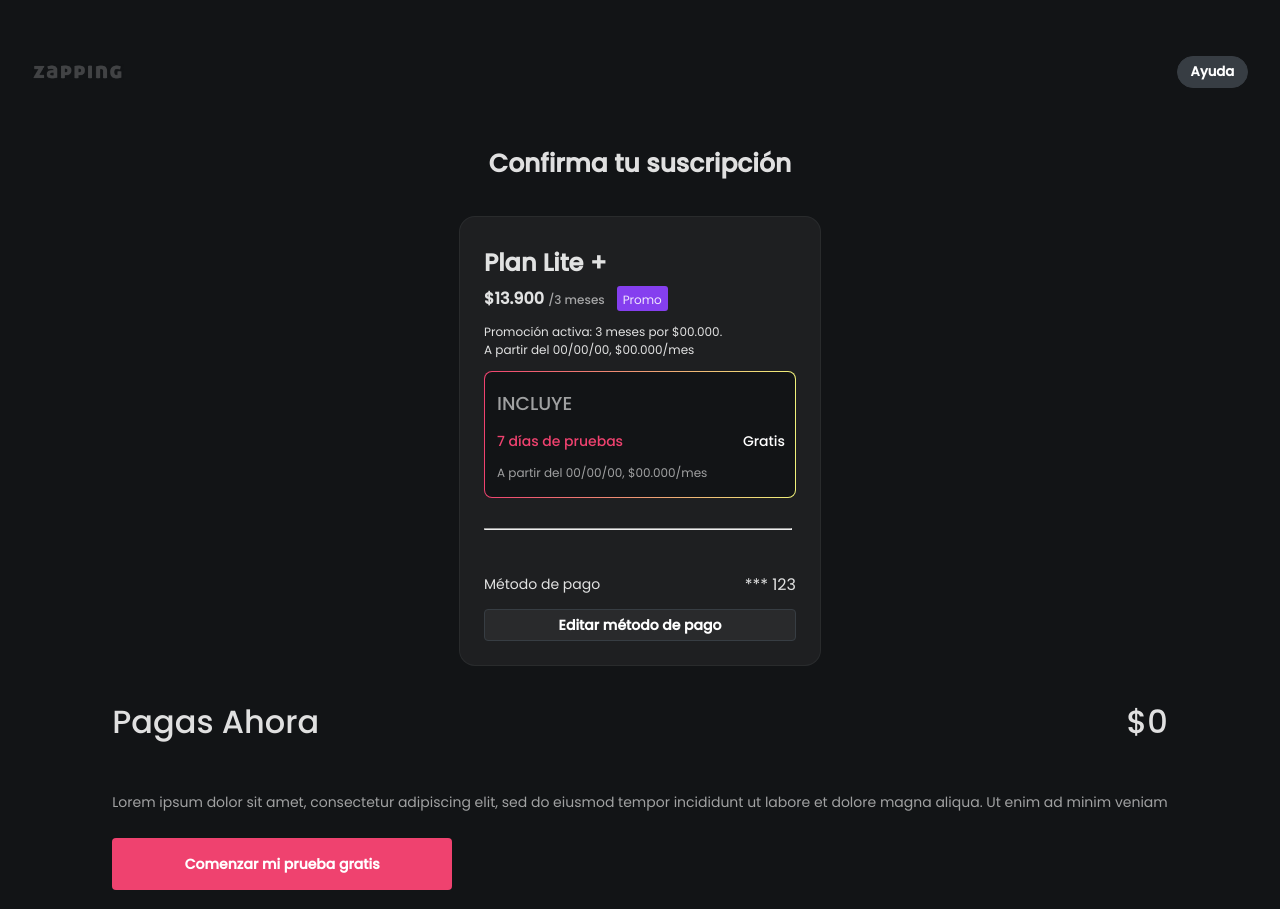
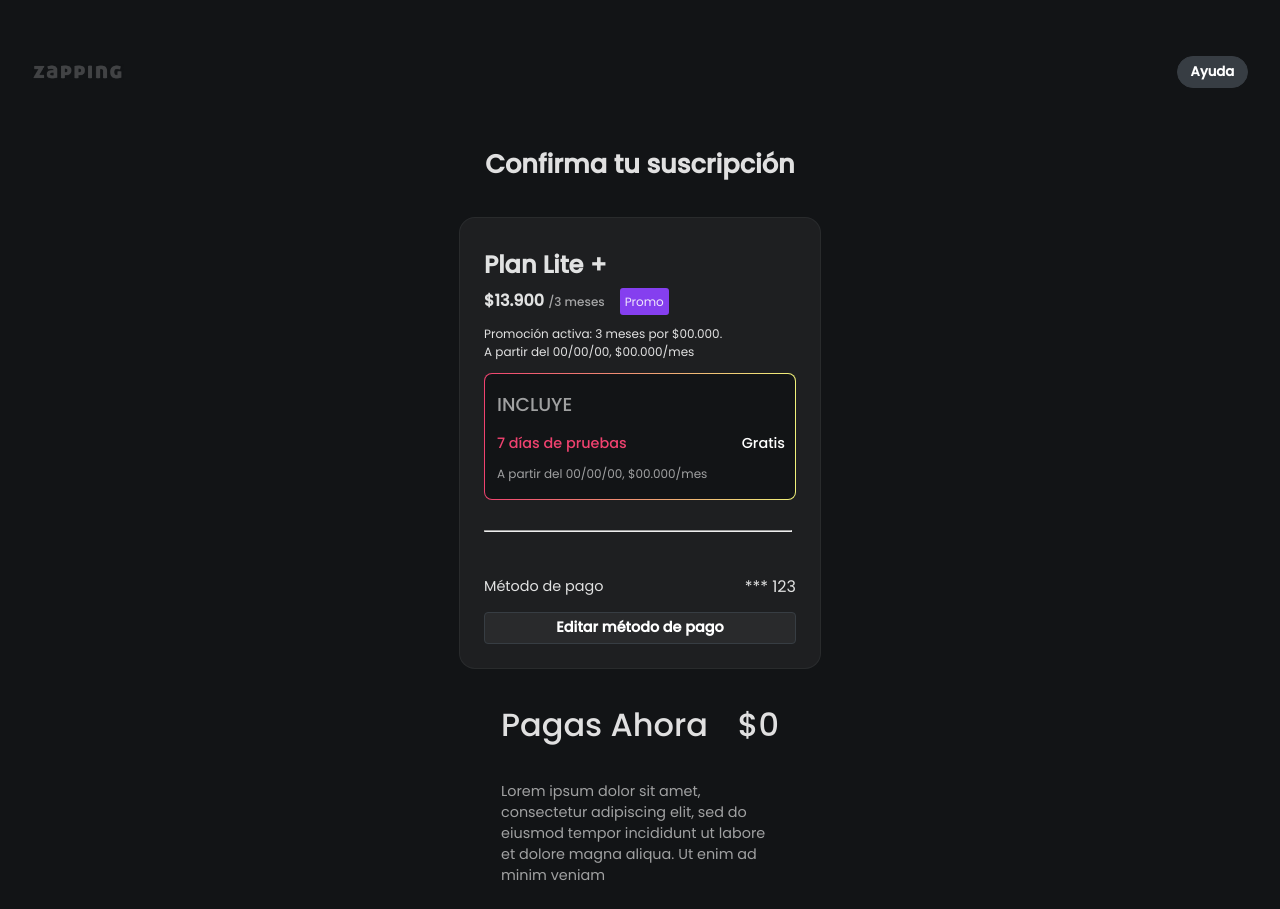
Before and after one commit to AndressaSRodrigues/zapping-prueba, a Vue app in the folder zapping-prueba/: page / in a window 1280 px wide. Shown: the top 909 px of the page. Built offline with nearby package versions, Linux system fonts and the light colour scheme.

Commit message:
Refactored checkout

```diff
--- a/zapping-prueba/src/components/Checkout.vue
+++ b/zapping-prueba/src/components/Checkout.vue
@@ -3,18 +3,18 @@ import zappingBrand from '../assets/zapping.png'
 </script>
 
 <template>
-    <header>
-        <img :src="zappingBrand" alt="Zapping Logo" width="auto" />
+    <nav>
+        <img :src="zappingBrand" alt="Logo de la marca Zapping" width="auto" />
         <button>Ayuda</button>
-    </header>
+    </nav>
 
     <section>
         <h1>Confirma tu suscripción</h1>
-        <div class="add-on">
+        <article class="subscription-details">
             <div class="plan-overview">
                 <h2>Plan Lite +</h2>
-                <p class="plan-info-container">
-                    <span class="plan-info">
+                <p class="plan-info">
+                    <span class="plan-price">
                         $13.900
                         <span class="plan-duration">
                             /3 meses
@@ -42,22 +42,22 @@ import zappingBrand from '../assets/zapping.png'
                 </p>
             </div>
             <hr>
-            <div class="payment">
+            <div class="payment-method">
                 <div class="details">
                     <p>Método de pago</p>
                     <span class="card-info"> *** 123</span>
                 </div>
                 <button>Editar método de pago</button>
             </div>
-        </div>
+        </article>
 
-        <div class="confirmation">
+        <article class="payment-confirmation">
             <p class="title">Pagas Ahora <span>$0</span></p>
             <p class="description">Lorem ipsum dolor sit amet, consectetur adipiscing elit, sed do eiusmod tempor incididunt
                 ut labore et dolore
                 magna aliqua. Ut enim ad minim veniam</p>
             <button>Comenzar mi prueba gratis</button>
-        </div>
+        </article>
     </section>
 </template>
 
@@ -66,80 +66,62 @@ import zappingBrand from '../assets/zapping.png'
     font-family: $font-family-poppins;
 }
 
-header {
-    display: flex;
-    flex-direction: row;
-    justify-content: space-between;
-    align-items: center;
-    padding: 48px 24px 24px 24px;
+nav {
+    @include flex-row;
+    padding: 3rem 1.5rem 1.5rem 1.5rem;
 
     img {
-        height: 16px;
+        height: 1rem;
     }
 
     button {
-        width: 71px;
-        height: 32px;
-        border: 1px solid $gray;
-        border-radius: 74px;
-        background-color: $gray;
-        color: $white;
-        font-weight: 600;
+        @include nav-button;
     }
 }
 
 section {
-    display: flex;
-    flex-direction: column;
-    justify-content: center;
-    align-items: center;
-    margin-bottom: 25px;
+    @include flex-col;
+    margin-bottom: 1.6rem;
 
     h1 {
-        font-size: 25px;
+        font-size: 1.6rem;
         font-weight: 700;
         text-align: center;
-        padding: 12px 0px 12px 0px;
+        padding: 0.75rem 0;
     }
 
-    .add-on {
-        display: flex;
-        flex-direction: column;
-        width: 312px;
+    .subscription-details {
+        width: 19.5rem;
         height: fit-content;
-        padding: 24px;
+        padding: 1.5rem;
         border: 1px solid $dark-gray;
-        border-radius: 16px;
+        border-radius: 1rem;
         background-color: $dark-gray;
 
         .plan-overview {
             h2 {
-                line-height: 6px;
+                line-height: 0.375rem;
             }
         }
 
-        .plan-info-container {
-            display: flex;
-            flex-direction: row;
-            align-items: center;
-            gap: 12px;
-
-            .plan-info {
-                font-size: 16px;
+        .plan-info {
+            .plan-price {
+                font-size: 1rem;
                 font-weight: 900;
 
                 .plan-duration {
-                    font-size: 12px;
+                    font-size: 0.75rem;
                     font-weight: 500;
                     color: $light-gray;
                 }
             }
 
             .plan-promo {
-                width: 41px;
-                height: 12px;
-                padding: 5px 5px 8px 5px;
-                font-size: 12px;
+                width: 2.5rem;
+                height: 0.75rem;
+                margin-left: 0.75rem;
+                padding: 0.3rem;
+                font-size: 0.75rem;
                 font-weight: 400;
                 text-align: center;
                 border: none;
@@ -149,17 +131,15 @@ section {
         }
 
         p {
-            font-size: 12px;
+            font-size: 0.75rem;
         }
 
         .plan-features {
-            height: 101px;
-            padding: 12px;
+            @include flex-col-start;
+            height: 6.3rem;
+            padding: 0.75rem;
             display: flex;
-            flex-direction: column;
-            justify-content: center;
-            align-items: start;
-            line-height: 5px;
+            line-height: 0.3rem;
             color: $light-gray;
             border-radius: 8px;
             border: 1px solid transparent;
@@ -173,12 +153,10 @@ section {
             }
 
             .features-1 {
-                width: 288px;
-                display: flex;
-                flex-direction: row;
-                justify-content: space-between;
+                @include flex-row;
+                width: 18rem;
                 color: $white;
-                font-size: 14px;
+                font-size: 0.9rem;
                 font-weight: 500;
 
                 .features-1-days {
@@ -193,26 +171,23 @@ section {
             margin: 30px 0;
         }
 
-        .payment {
+        .payment-method {
             display: flex;
             flex-direction: column;
             justify-content: center;
 
             .details {
-                display: flex;
-                flex-direction: row;
-                justify-content: space-between;
-                align-items: center;
+                @include flex-row;
 
                 p {
-                    font-size: 14px;
+                    font-size: 0.9rem;
                 }
             }
 
             button {
-                height: 32px;
+                height: 2rem;
                 color: $white;
-                font-size: 14px;
+                font-size: 0.9rem;
                 font-weight: 600;
                 border: 1px solid $gray;
                 border-radius: 4px;
@@ -221,32 +196,29 @@ section {
         }
     }
 
-    .confirmation {
-        display: flex;
-        flex-direction: column;
-        padding: 0 16px;
-
+    .payment-confirmation {
+        padding: 0 1rem;
 
         .title {
             display: flex;
             justify-content: space-between;
-            font-size: 32px;
+            font-size: 2rem;
             font-weight: 500;
         }
 
         .description {
             color: $light-gray;
-            font-size: 14px;
+            font-size: 0.9rem;
             font-weight: 400;
-            margin-bottom: 25px;
+            margin-bottom: 1.6rem;
         }
 
         button {
-            width: 340px;
-            height: 52px;
-            padding: 8px 32px 8px 32px;
+            width: 21.25rem;
+            height: 3.25rem;
+            padding: 0.5rem 2rem;
             color: $white;
-            font-size: 14px;
+            font-size: 0.875rem;
             font-weight: 700;
             border: none;
             border-radius: 4px;
@@ -254,4 +226,10 @@ section {
         }
     }
 }
+
+@media screen and (min-width: 800px) {
+    .payment-confirmation {
+        width: 22%;
+    }
+}
 </style>
--- a/zapping-prueba/src/styles/app.scss
+++ b/zapping-prueba/src/styles/app.scss
@@ -10,3 +10,34 @@ $dark: #00000033;
 $white: #FFFFFF;
 $purple: #853FEF;
 $font-family-poppins: 'Poppins', sans-serif;
+
+@mixin nav-button {
+    width: 71px;
+    height: 32px;
+    border: 1px solid $gray;
+    border-radius: 74px;
+    background-color: $gray;
+    color: $white;
+    font-weight: 600;
+}
+
+@mixin flex-row {
+    display: flex;
+    flex-direction: row;
+    justify-content: space-between;
+    align-items: center;
+}
+
+@mixin flex-col {
+    display: flex;
+    flex-direction: column;
+    justify-content: center;
+    align-items: center;
+}
+
+@mixin flex-col-start {
+    display: flex;
+    flex-direction: column;
+    justify-content: center;
+    align-items: start;
+}
```
